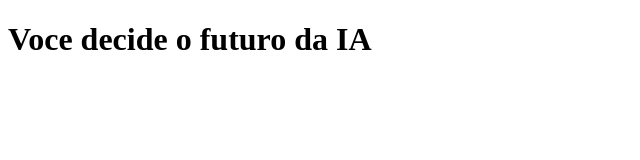
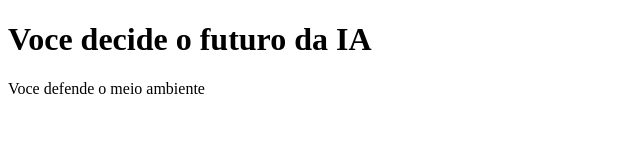
Before and after one commit to n4ticorrea/Missao-Ambiental, a plain HTML site: page index.html in a window 1280 px wide. Shown: the whole page, without its empty margins (0-640 px from the left). Drawn offline with Linux system fonts and the light colour scheme.

Commit message:
Add files via upload

```diff
--- a/index.html
+++ b/index.html
@@ -16,7 +16,6 @@
           <p class="texto-resultado"></p>
        </div>
    </div>
-   <script src="script."></script>
-
+   <script src="script.js"></script>
 </body>
 </html>
--- a/script.js
+++ b/script.js
@@ -2,3 +2,52 @@ const caixaPrincipal = document.querySelector(".caixa-principal");
 const caixaPerguntas = document.querySelector(".caixa-perguntas");
 const caixaAlternativas = document.querySelector(".caixa-alternativas");
 const caixaResultado= document.querySelector(".caixa-resultado");
+const textoResultado= document.querySelector(".texto-resultado");
+
+const perguntas = [
+    {
+        enunciado: "Voce defende o meio ambiente",
+        alternativas: [
+            "Sim",
+            "Nao"
+        ]
+    },
+    {
+        enunciado: "Qual lixo devemos jogar restos de alimentos",
+        alternativas: [
+            "Organico",
+            "Metal"
+        ]
+    },
+    {
+        enunciado: "O que se pode fazer para ajudar o meio ambiente",
+        alternativas: [
+            "Uso indevido de agua e de energia",
+            "Preservar as arvores, separar os lixos adequadamente, reduzir o consumo de agua e energia"
+        ]
+    },
+    {
+        enunciado: "O que devemos fazer para acabar com o desmatamento de floretsas e a poluiçao da agua",
+        alternativas: [
+            "Plantar arvores e evitar a jogar lixos nas ruas e rios",
+            "Queimar matos secos, jogar lixos nas ruas"
+        ]
+    },
+    {
+        enunciado: "Como e o nome dos lixos reciclaves",
+        alternativas: [
+            "Metais, vidro, plasticos, papeis e papeloes",
+            "Metais, plasticos, vidros, pilhas e baterias, lixo organico, lixo radioativo, lixo hospitalar, residuos solidos nao reciclaveis, papeis e madeiras"
+        ]
+    }
+];
+
+let atual = 0;
+let perguntaAtual;
+
+function mostraPergunta() {
+    perguntaAtual = perguntas[atual];
+    caixaPerguntas.textContent = perguntaAtual.enunciado;
+}
+
+mostraPergunta();
```
